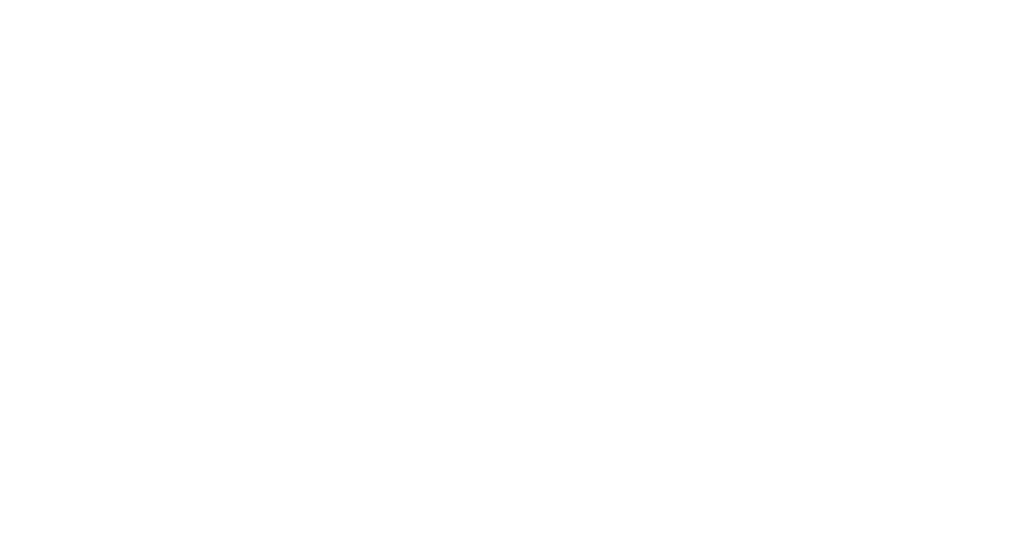
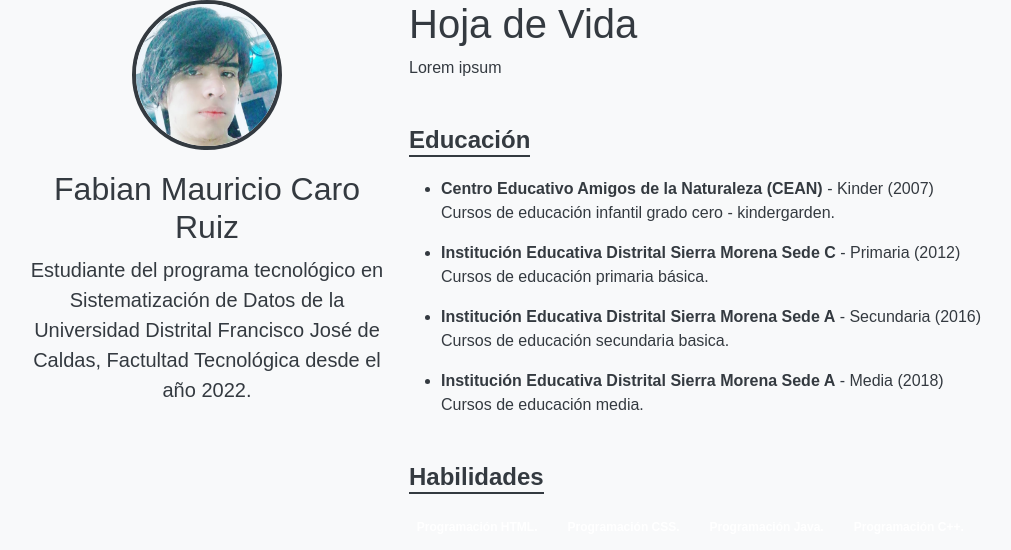
Before and after one commit to Fabian-Caro/HojadeVida, a plain HTML site: page index.html in a window 1280 px wide. Shown: the whole page, without its empty margins (53-1064 px from the left). Drawn offline with nearby package versions, Linux system fonts and the light colour scheme.

Commit message:
primer vistazo

```diff
--- a/index.html
+++ b/index.html
@@ -3,9 +3,69 @@
 <head>
     <meta charset="UTF-8">
     <meta name="viewport" content="width=device-width, initial-scale=1.0">
-    <title>Document</title>
+    <link href="https://cdn.jsdelivr.net/npm/bootstrap@5.3.3/dist/css/bootstrap.min.css" rel="stylesheet" integrity="sha384-QWTKZyjpPEjISv5WaRU9OFeRpok6YctnYmDr5pNlyT2bRjXh0JMhjY6hW+ALEwIH" crossorigin="anonymous">
+    <title>Hoja de vida</title>
+    <style>
+        body {
+            font-family: 'Arial', sans-serif;
+            background-color: #f8f9fa;
+            color: #343a40;
+        }
+        .profile-pic {
+            width: 150px;
+            height: 150px;
+            object-fit: cover;
+            border-radius: 50%;
+            border: 4px solid #343a40;
+            margin-bottom: 20px;
+        }
+        .section-title {
+            font-size: 1.5rem;
+            font-weight: bold;
+            margin-top: 30px;
+            margin-bottom: 20px;
+            border-bottom: 2px solid #343a40;
+            display: inline-block;
+        }
+        .skills .badge {
+            margin-right: 10px;
+            margin-bottom: 10px;
+        }
+    </style>
 </head>
 <body>
-
+    <div class=container mt-5>
+        <div class="row">
+            <div class="col-md-4 text-center">
+                <img src="Imagenes/Foto de perfil 1.png" alt="foto de perfil" class="profile-pic">
+                <h2>Fabian Mauricio Caro Ruiz</h2>
+                <p class="lead">Estudiante del programa tecnológico en Sistematización de Datos de la Universidad Distrital Francisco
+                    José de Caldas, Factultad Tecnológica desde el año 2022.
+                </p>
+            </div>
+            <div class="col-md-8">
+                <h1>Hoja de Vida</h1>
+                <p>Lorem ipsum</p>
+                <h2 class="section-title">Educación</h2>
+                <ul>
+                    <li><strong>Centro Educativo Amigos de la Naturaleza (CEAN)</strong> - Kinder (2007)</li>
+                    <p>Cursos de educación infantil grado cero - kindergarden.</p>
+                    <li><strong>Institución Educativa Distrital Sierra Morena Sede C</strong> - Primaria (2012)</li>
+                    <p>Cursos de educación primaria básica.</p>
+                    <li><strong>Institución Educativa Distrital Sierra Morena Sede A</strong> - Secundaria (2016)</li>
+                    <p>Cursos de educación secundaria basica.</p>
+                    <li><strong>Institución Educativa Distrital Sierra Morena Sede A</strong> - Media (2018)</li>
+                    <p>Cursos de educación media.</p>
+                </ul>
+                <h2 class="section-title">Habilidades</h2>
+                <div class="skills">
+                    <span class="badge badge-primary">Programación HTML.</span>
+                    <span class="badge badge-primary">Programación CSS.</span>
+                    <span class="badge badge-primary">Programación Java.</span>
+                    <span class="badge badge-primary">Programación C++.</span>
+                </div>
+            </div>
+        </div>
+    </div>
 </body>
 </html>
```
Also changed, not shown: Imagenes/Foto de perfil 1.png (added), 1 other file.
